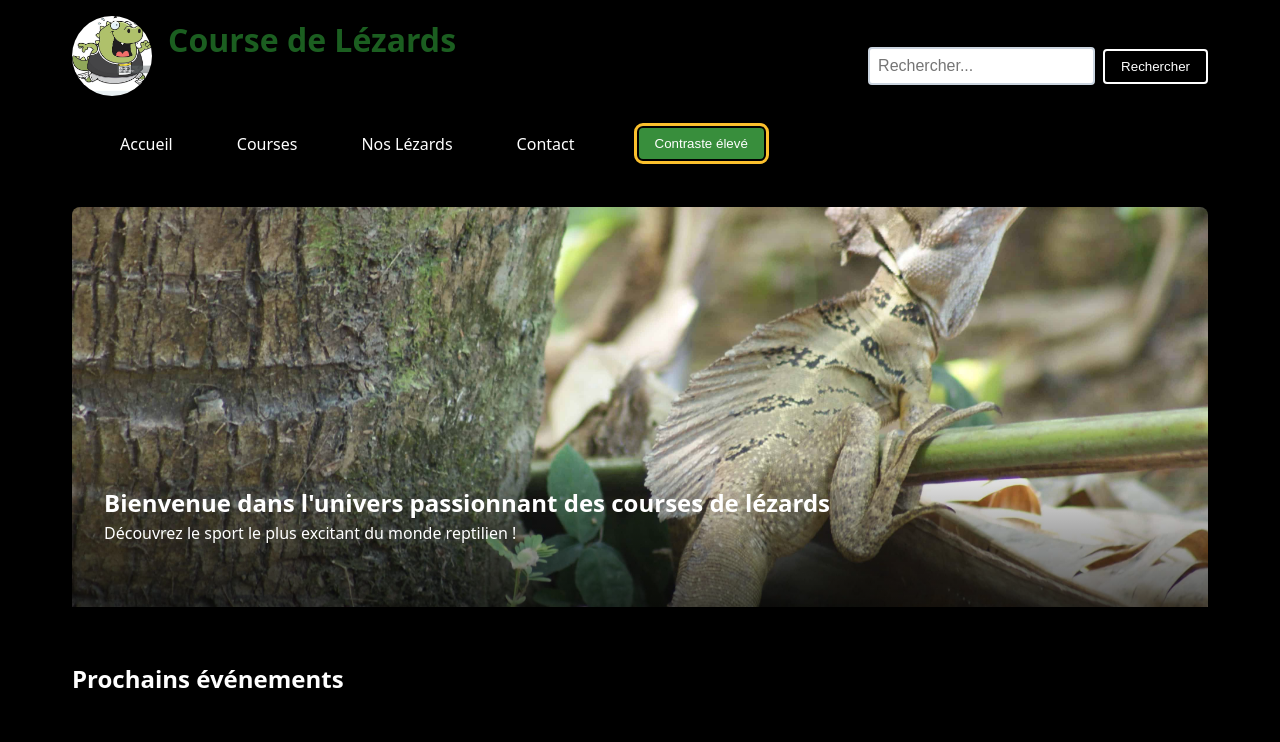
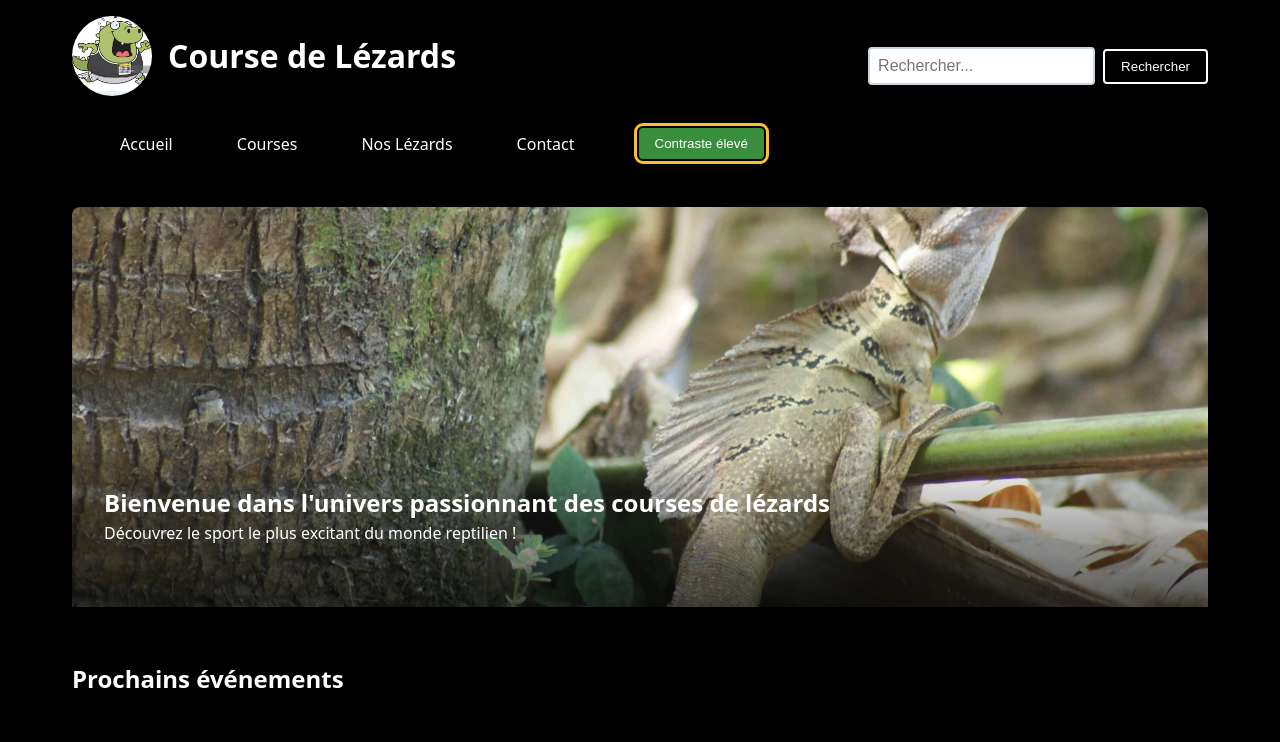
Before and after one commit to Russell-Sedj/lizard_race_accessibility_web, a plain HTML site: page index.html in a window 1280 px wide. Both pictures are taken after a click on the button "Contraste élevé". Shown: the top 742 px of the page. Drawn offline with Linux system fonts and the light colour scheme.

Commit message:
Ajout de la classe "site-title" pour le titre et amélioration du style pour le contraste élevé

```diff
--- a/index.html
+++ b/index.html
@@ -39,7 +39,7 @@
       <div class="header-content">
         <div class="logo-container">
           <img src="logo.jpg" alt="Logo Course de Lézards" class="logo" />
-          <h1>Course de Lézards</h1>
+          <h1 class="site-title">Course de Lézards</h1>
         </div>
         <form
           role="search"
--- a/style.css
+++ b/style.css
@@ -470,6 +470,18 @@ legend {
   background-color: var(--secondary-color);
 }
 
+.header-content h1 {
+  color: white; /* Assurez-vous que le texte est blanc pour être visible sur le fond vert */
+  font-size: 2rem;
+  margin: 0;
+}
+
+.high-contrast .header-content h1 {
+  color: var(
+    --high-contrast-text
+  ); /* Assurez-vous que le texte est blanc pour le mode contraste élevé */
+}
+
 /* Responsive design */
 @media (max-width: 768px) {
   nav ul {
```
Also changed, not shown: contact.html (+1 -1 lines).
